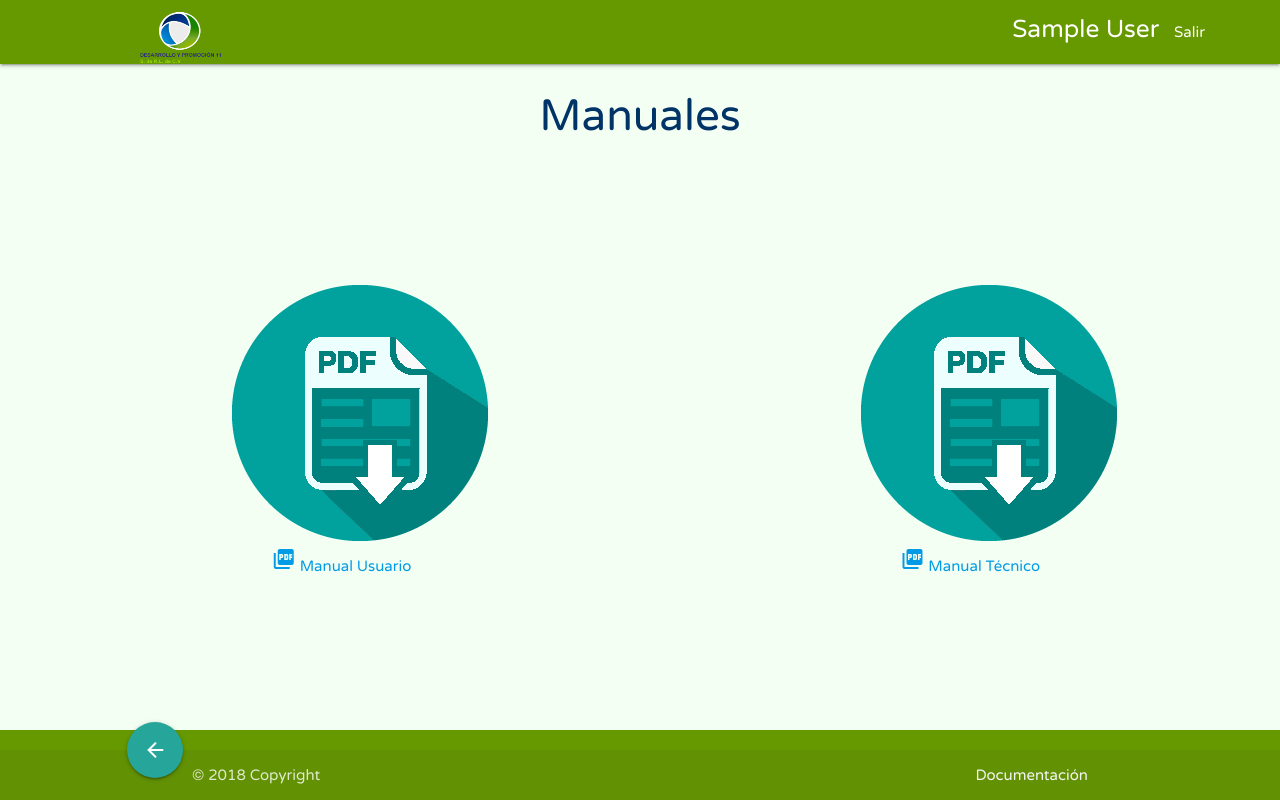
After one commit to ravd45/sistema, a PHP site: page /vistas/documentacion.php in a window 1280 px wide. The commit adds this page. Run offline with PHP 8.4, Linux system fonts and the light colour scheme; the visitor is signed in with stand-in values (Sample User, id 1); some web fonts are replaced.

Commit message:
commit fin del dia 021018
actualizaciones de vistas como implementación de footer y actualización de  manual tecnico. Creación de sección de documentación para un acceso rápido para el usuario, condicionando a el manual tecnico unicamente al administrador del sistema debido a la información interna del sistema así como los accesos del servidor.

```diff
--- a/controladores/login_controller.php
+++ b/controladores/login_controller.php
@@ -33,6 +33,11 @@ class InicioSesion{
 				if ($value['rol'] == 'invitado') {
 					$response = 3;
 				}
+
+				if ($value['rol'] == 'invitado' && $value['estado'] == 'inactivo') {
+					$response = 2;
+				}
+
 		 	}
 		 }
 
--- a/css/estilo.css
+++ b/css/estilo.css
@@ -42,8 +42,8 @@ h5{
 }
 
 h6{
-	padding-left: 8.5%;
-	padding-top: 87%;
+	padding-left: 11%;
+	padding-top: 95%;
 }
 
 .div-inicio{
@@ -64,3 +64,9 @@ h6{
 	width: 20%;
 	padding-left: 12%;
 }
+
+footer{
+    width: 100%;
+    position: absolute !important;
+    bottom: 0px !important;
+}
--- a/libs/footer.php
+++ b/libs/footer.php
@@ -32,6 +32,13 @@
 		$('.tooltipped').tooltip();
 	});
 </script>
-
+<footer class="page-footer verde">
+	<div class="footer-copyright">
+		<div class="container">
+			© 2018 Copyright
+			<a class="grey-text text-lighten-4 right" href="../vistas/documentacion.php">Documentación</a>
+		</div>
+	</div>
+</footer>
 </body>
 </html>
--- a/modelo/checklist_model.php
+++ b/modelo/checklist_model.php
@@ -1,9 +1,6 @@
 <?php
 require_once '../libs/conectardb.php';
 
-/**
- *
- */
 class ChecklistModelo{
 
 	function obtenerLista($data)
--- a/vistas/crea_proyecto.php
+++ b/vistas/crea_proyecto.php
@@ -143,4 +143,5 @@ $main = new MainController();
 		});
 	});
 </script>
+
 <?php include '../libs/footer.php' ?>
--- /dev/null
+++ b/vistas/documentacion.php
@@ -0,0 +1,35 @@
+<?php include '../libs/header.php'; ?>
+
+
+<div class="row">
+	<div class="col m12">
+		<div class="col m12">
+			<h3>Manuales</h3>
+		</div>
+
+		<div class="col m4 offset-m2" style="padding-top:10%">
+			<a href="../documentacion/Sistema_MU.docx">
+				<img src="../img/pdf-icon-blue.png" id="MU" alt="">
+				<br>
+				<i style="padding-left: 10%; padding-bottom: 33%" class="material-icons prefix">picture_as_pdf</i> Manual Usuario</a>
+		</div>
+	<?php if ($_SESSION['rol'] == 'administrador') {?>
+
+		<div class="col m4 offset-m2" style="padding-top:10%">
+			<a href="../documentacion/Sistema_MT.docx">
+				<img src="../img/pdf-icon-blue.png" id="MT" alt="">
+				<br>
+				<i style="padding-left: 10%; padding-bottom: 33%" class="material-icons prefix">picture_as_pdf</i> Manual Técnico</a>
+		</div>
+	<?php } ?>
+	</div>
+</div>
+
+<div class="row">
+    <div class="col m12">
+      <div class="col m8 offset-m1">
+          <a class="btn-floating btn-large waves-effect waves-light default-primario-color" href="vista_general.php"><i class="material-icons">arrow_back</i></a>
+      </div>
+    </div>
+  </div>
+		<?php include '../libs/footer.php'; ?>
--- a/vistas/panel_administrador.php
+++ b/vistas/panel_administrador.php
@@ -246,6 +246,10 @@
 			return false;
 		});
 
+		$('#contra').click(function() {
+			console.log('auch');
+		});
+
 		$('#pass').change(function() {
 			$('#confirmContra').removeClass('hide');
 			$('#confirmContra').addClass('show');
--- a/vistas/proyectos.php
+++ b/vistas/proyectos.php
@@ -17,6 +17,7 @@
       </div>
     </div>
   </div>
+
 <?php } ?>
   <div>
 
--- a/vistas/vista_general.php
+++ b/vistas/vista_general.php
@@ -21,4 +21,7 @@
 		</div>
 	</div>
 </div>
+
+
+
 <?php include '../libs/footer.php'; ?>
```
Also changed, not shown: index.php (+8 -1 lines), img/pdf-icon-blue.png (added), 1 other file.
